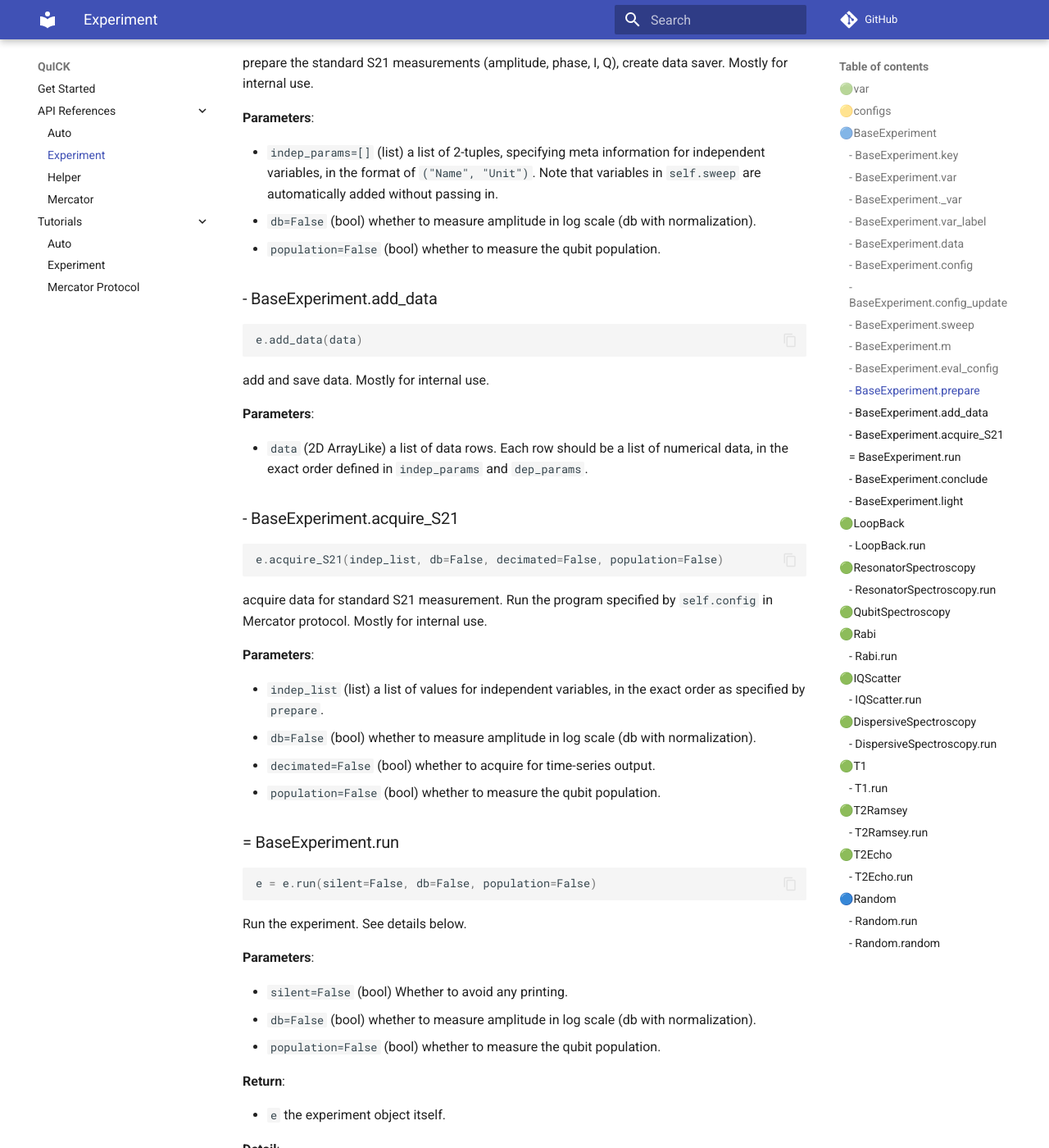
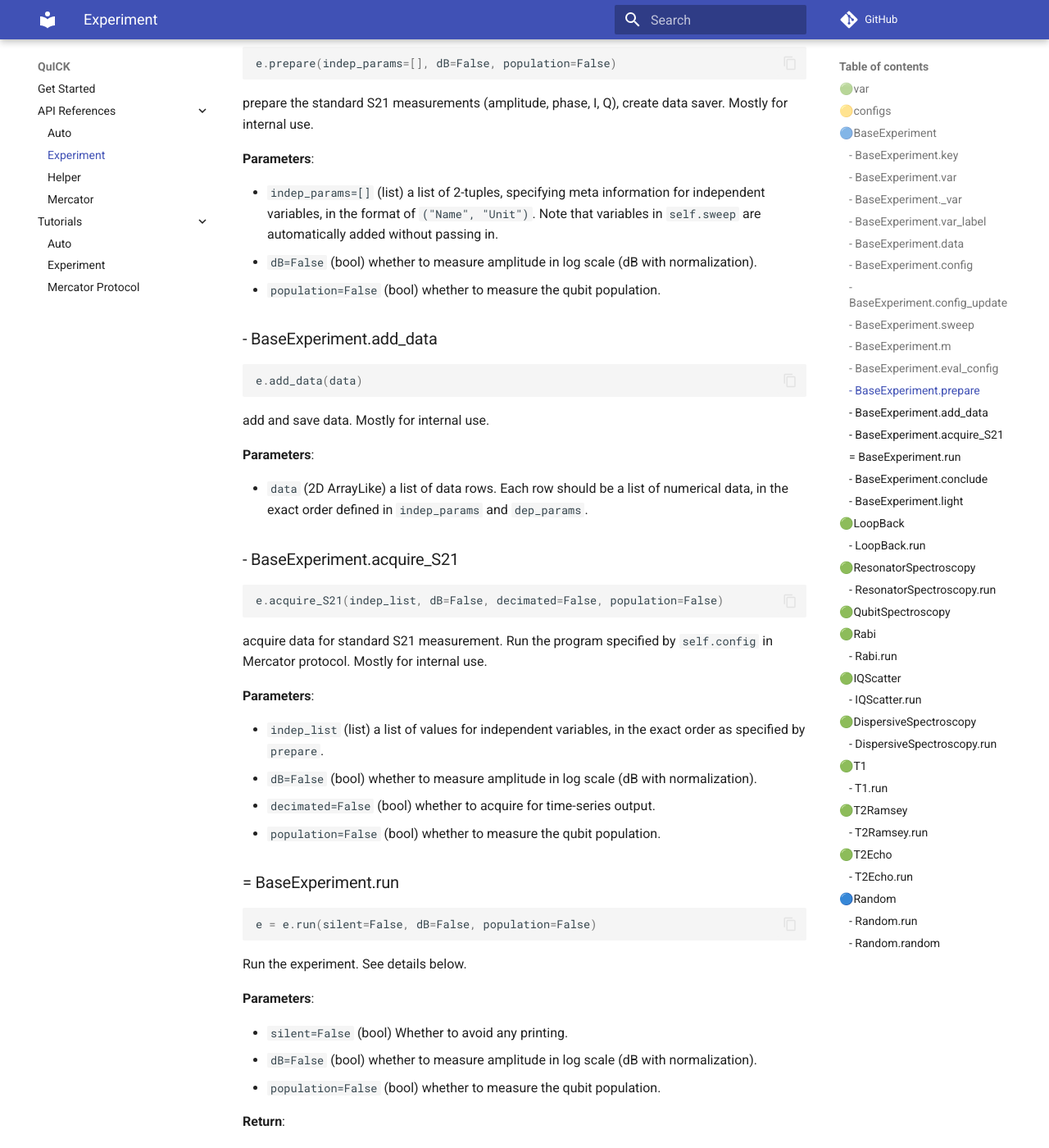
Before and after one commit to clelandlab/quick, an MkDocs documentation site: the page built from docs/API References/experiment.md, in a window 1280 px wide and 1400 px high, scrolled down 4425 px. Shown: the whole window at 82% size. Built offline with MkDocs 1.6.1 and Material for MkDocs 9.7.7, drawn with Linux system fonts in a browser that asks for light colours; comment, search, counter and statistics services are not loaded; some of the changed text lies outside the part shown.

````diff
--- a/docs/API References/experiment.md
+++ b/docs/API References/experiment.md
@@ -170,7 +172,7 @@ Perform variable insertion and then config overwriting, generating `self.config`
 ### - BaseExperiment.prepare
 
 ```python
-e.prepare(indep_params=[], db=False, population=False)
+e.prepare(indep_params=[], dB=False, population=False)
 ```
 
 prepare the standard S21 measurements (amplitude, phase, I, Q), create data saver. Mostly for internal use.
@@ -178,7 +180,7 @@ prepare the standard S21 measurements (amplitude, phase, I, Q), create data save
 **Parameters**:
 
 - `indep_params=[]` (list) a list of 2-tuples, specifying meta information for independent variables, in the format of `("Name", "Unit")`. Note that variables in `self.sweep` are automatically added without passing in.
-- `db=False` (bool) whether to measure amplitude in log scale (db with normalization).
+- `dB=False` (bool) whether to measure amplitude in log scale (dB with normalization).
 - `population=False` (bool) whether to measure the qubit population.
 
 ### - BaseExperiment.add_data
@@ -196,7 +198,7 @@ add and save data. Mostly for internal use.
 ### - BaseExperiment.acquire_S21
 
 ```python
-e.acquire_S21(indep_list, db=False, decimated=False, population=False)
+e.acquire_S21(indep_list, dB=False, decimated=False, population=False)
 ```
 
 acquire data for standard S21 measurement. Run the program specified by `self.config` in Mercator protocol. Mostly for internal use.
@@ -204,14 +206,14 @@ acquire data for standard S21 measurement. Run the program specified by `self.co
 **Parameters**:
 
 - `indep_list` (list) a list of values for independent variables, in the exact order as specified by `prepare`.
-- `db=False` (bool) whether to measure amplitude in log scale (db with normalization).
+- `dB=False` (bool) whether to measure amplitude in log scale (dB with normalization).
 - `decimated=False` (bool) whether to acquire for time-series output.
 - `population=False` (bool) whether to measure the qubit population.
 
 ### = BaseExperiment.run
 
 ```python
-e = e.run(silent=False, db=False, population=False)
+e = e.run(silent=False, dB=False, population=False)
 ```
 
 Run the experiment. See details below.
@@ -219,7 +221,7 @@ Run the experiment. See details below.
 **Parameters**:
 
 - `silent=False` (bool) Whether to avoid any printing.
-- `db=False` (bool) whether to measure amplitude in log scale (db with normalization).
+- `dB=False` (bool) whether to measure amplitude in log scale (dB with normalization).
 - `population=False` (bool) whether to measure the qubit population.
 
 **Return**:
@@ -280,7 +282,7 @@ Measure the loop-back signal. No variable sweeping.
 ### - LoopBack.run
 
 ```python
-e = e.run(silent=False, db=False)
+e = e.run(silent=False, dB=False)
 ```
 
 run the experiment.
@@ -288,7 +290,7 @@ run the experiment.
 **Parameters**:
 
 - `silent=False` (bool) Whether to avoid any printing.
-- `db=False` (bool) whether to measure amplitude in log scale (db with normalization).
+- `dB=False` (bool) whether to measure amplitude in log scale (dB with normalization).
 
 **Return**:
 
@@ -310,7 +312,7 @@ Measure the resonator spectroscopy, including the power spectroscopy.
 ### - ResonatorSpectroscopy.run
 
 ```python
-e = e.run(silent=False, db=True)
+e = e.run(silent=False, dB=True)
 ```
 
 run the experiment.
@@ -318,7 +320,7 @@ run the experiment.
 **Parameters**:
 
 - `silent=False` (bool) Whether to avoid any printing.
-- `db=True` (bool) whether to measure amplitude in log scale (db with normalization).
+- `dB=True` (bool) whether to measure amplitude in log scale (dB with normalization).
 
 **Return**:
 
@@ -337,7 +339,7 @@ Measure the qubit spectroscopy, or two-tone spectroscopy.
 - Arbitrary variable sweeping
 - `dep_params = [("Amplitude", "", "lin mag"), ("Phase", "rad"), ("I", ""), ("Q", "")]`
     - include `(Population, "")` by `e.run(population=True)`
-    - use log magnitude by `e.run(db=True)`
+    - use log magnitude by `e.run(dB=True)`
 
 ## 🟢Rabi
 
````
Also changed, not shown: other parts of docs/API References/experiment.md (+3 -1 lines), docs/API References/helper.md (+17 -1 lines), docs/Tutorials/experiment.md (+1 -1 lines), docs/Tutorials/mercator.md (+1 -1 lines), 7 other files.
